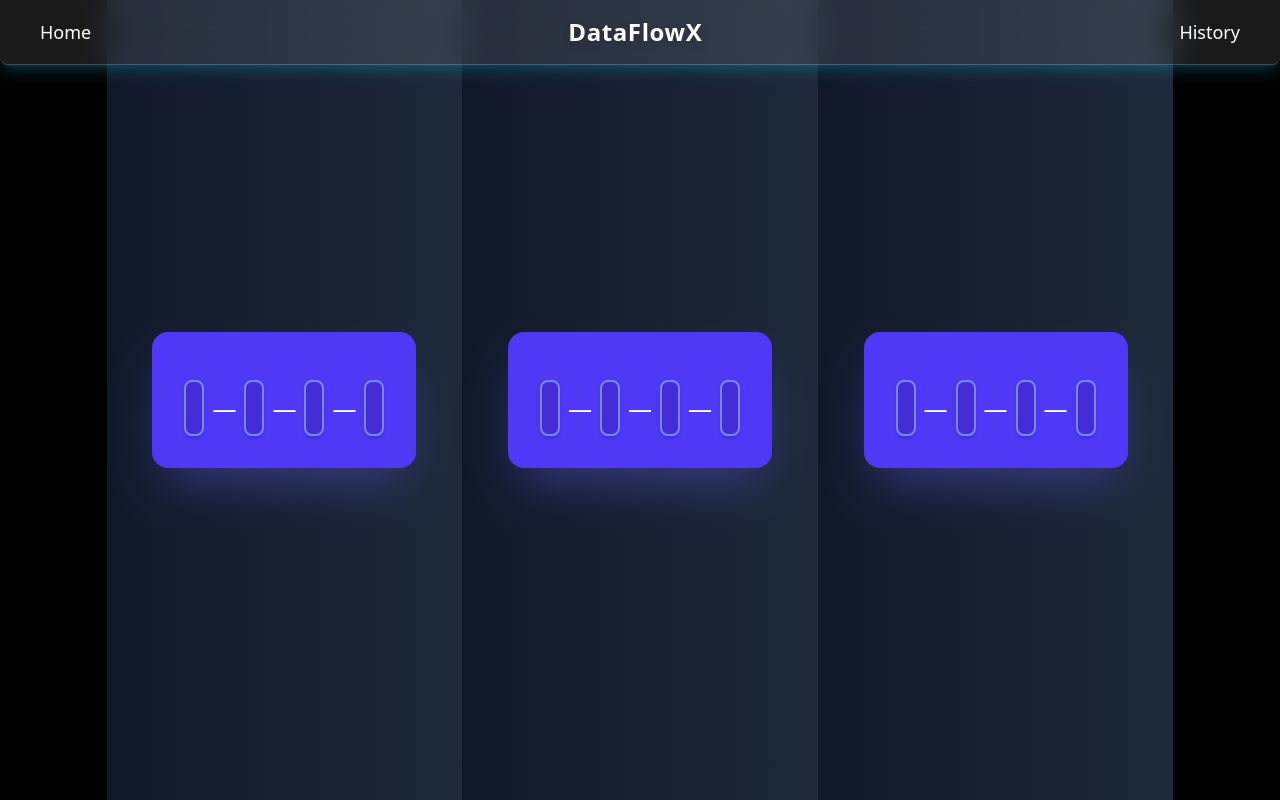
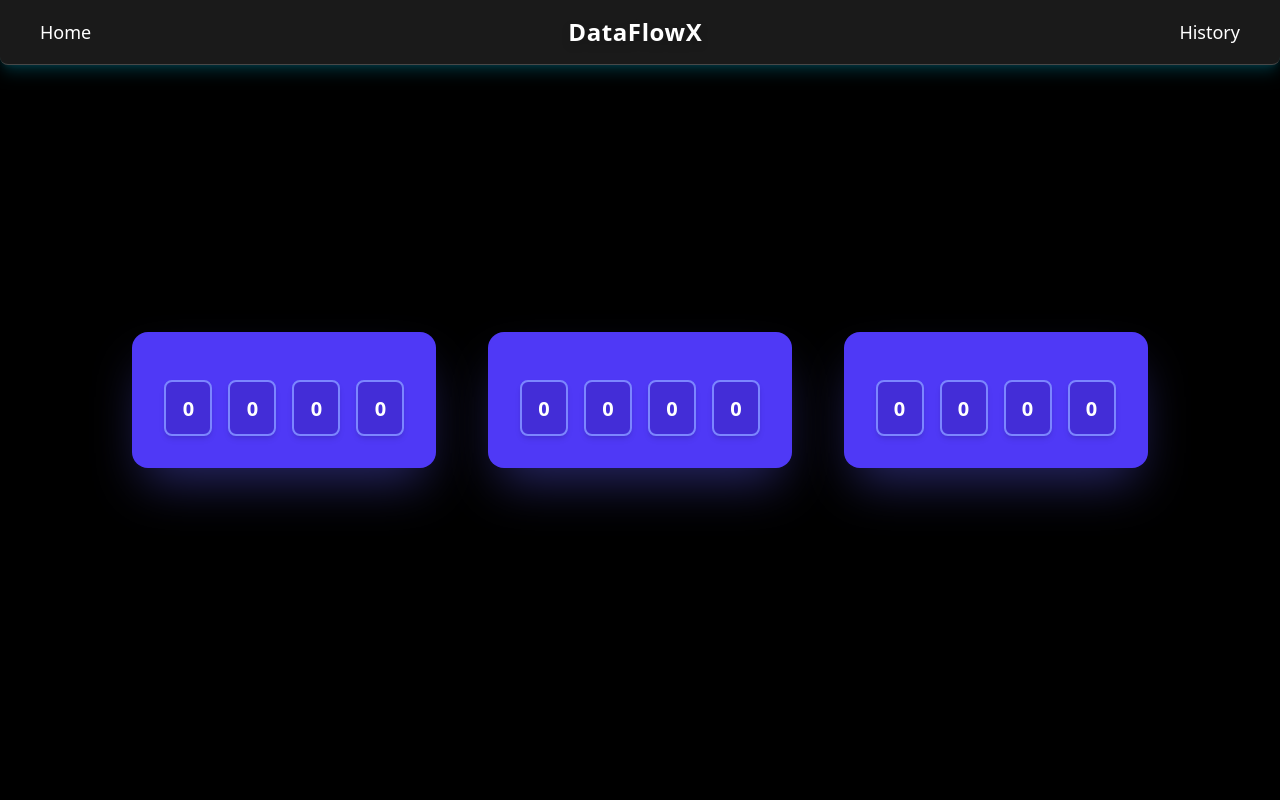
Before and after one commit to aniket59400/Hackathon-2025, a React (Vite) app in the folder frontend/: page / in a window 1280 px wide. Built offline with nearby package versions, Linux system fonts and the light colour scheme.

Commit message:
improved ui

```diff
--- a/frontend/src/components/FourNumber.jsx
+++ b/frontend/src/components/FourNumber.jsx
@@ -3,20 +3,20 @@ import OtpInput from 'react-otp-input';
 
 
 function FourNumber() {
-  const [otp, setOtp] = useState();
+  const [otp, setOtp] = useState("000000000000");
   return (
-    <div className="bg-gradient-to-r from-gray-900 to-gray-800 w-full h-screen flex items-center justify-center">
+    <div className="w-full h-screen flex items-center justify-center">
   <div className="flex flex-col items-center justify-center w-auto p-8 rounded-2xl bg-indigo-600 shadow-2xl shadow-indigo-500/40">
     <h2 className="text-white text-xl font-semibold mb-4"></h2>
     <OtpInput
       value={otp}
       onChange={setOtp}
       numInputs={4}
-      renderSeparator={<span className="mx-2 text-white text-2xl">—</span>}
+      renderSeparator={<span className="mx-2 text-white text-2xl"></span>}
       renderInput={(props) => (
         <input
           {...props}
-          className="w-12 h-14 text-center text-white text-xl font-bold border-2 border-indigo-400 bg-indigo-700 rounded-lg focus:outline-none focus:ring-2 focus:ring-indigo-300 shadow-md transition-all duration-200"
+          className="min-w-12 h-14 text-center text-white text-xl font-bold border-2 border-indigo-400 bg-indigo-700 rounded-lg focus:outline-none focus:ring-2 focus:ring-indigo-300 shadow-md transition-all duration-200"
         />
       )}
     />
```
Also changed, not shown: frontend/src/components/NavBar.jsx (+2 -5 lines), 1 other file (tests, documents, lock files or other folders).
